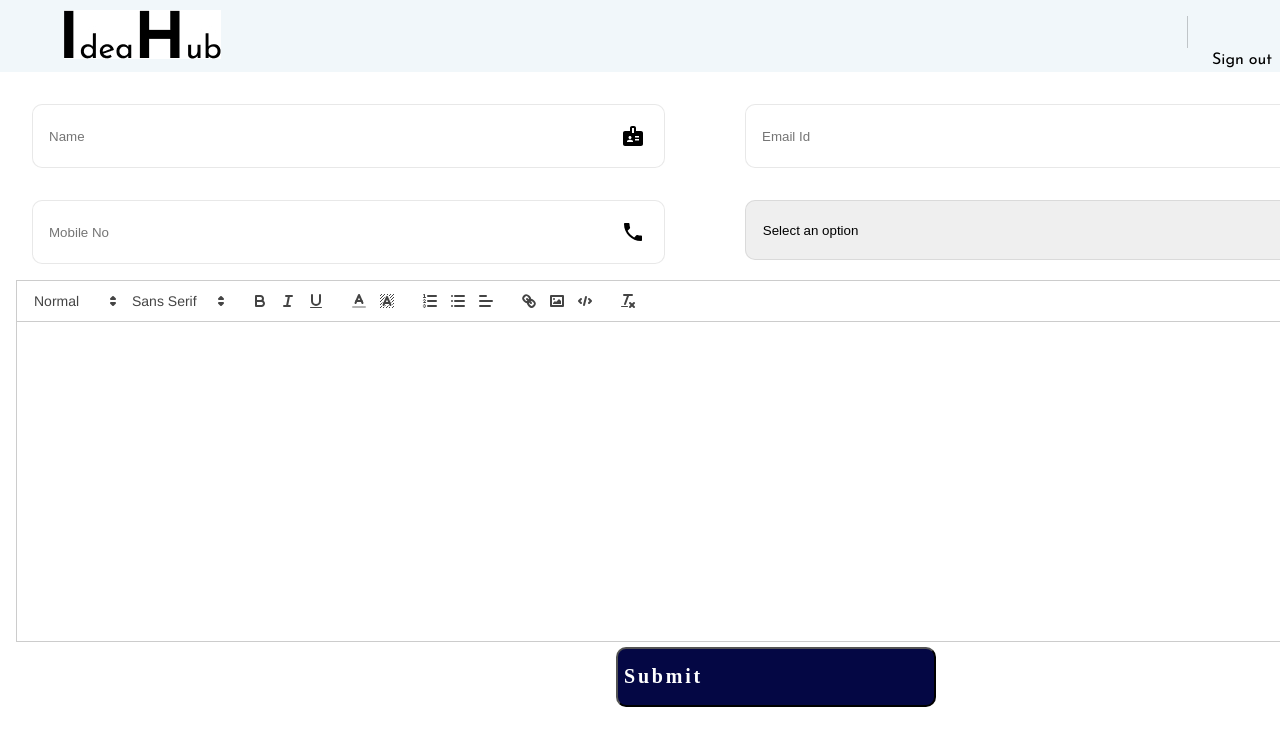
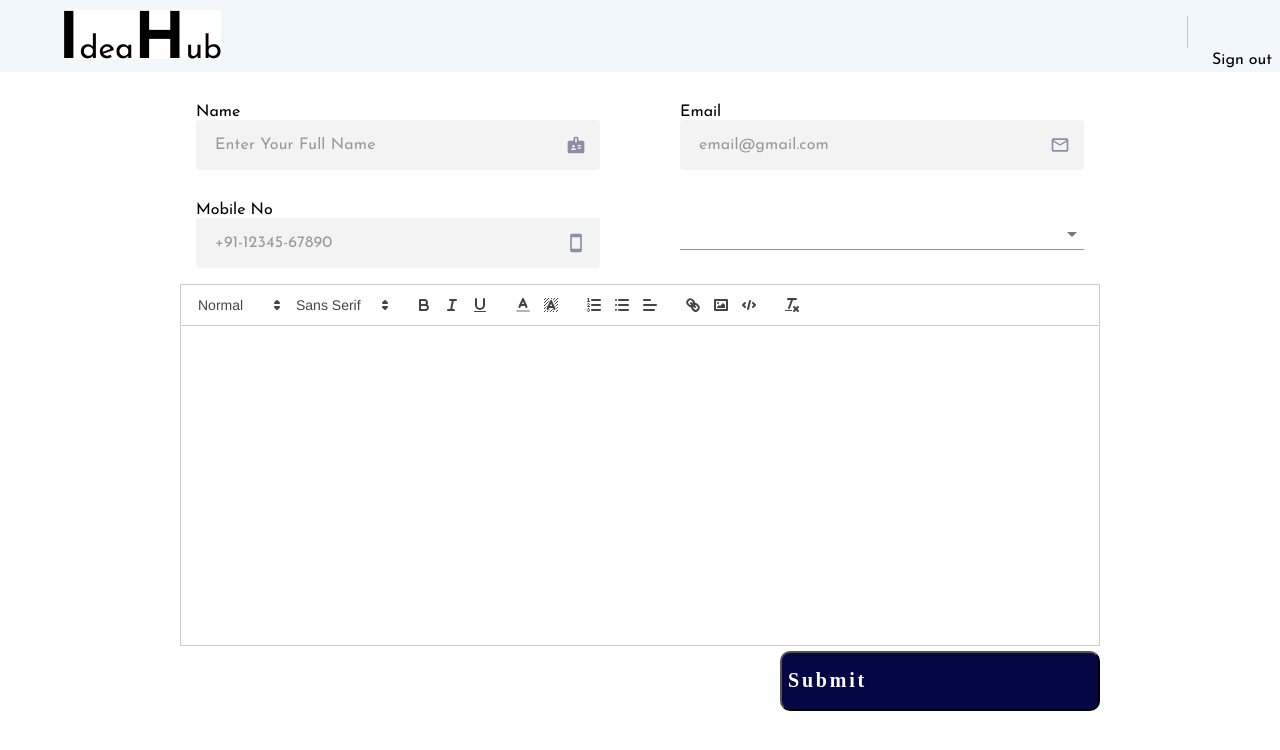
Before and after one commit to NaveentejaB/ideahupAPIintegration, a React (Create React App) app: page /ideahub in a window 1280 px wide. Shown: the top 750 px of the page. Built offline with nearby package versions, Linux system fonts and the light colour scheme; no server answers; sample sign-in values are in the browser's storage; a web font is replaced by a local one.

Commit message:
toast added

```diff
--- a/package.json
+++ b/package.json
@@ -15,7 +15,7 @@
     "editor": "^1.0.0",
     "formik": "^2.4.6",
     "history": "^5.3.0",
-    "primereact": "^10.6.3",
+    "primereact": "^10.6.5",
     "quill": "^2.0.0",
     "react": "^18.2.0",
     "react-bootstrap": "^2.10.2",
@@ -23,6 +23,7 @@
     "react-icons": "^5.1.0",
     "react-router-dom": "^6.23.0",
     "react-scripts": "5.0.1",
+    "react-toastify": "^10.0.5",
     "web-vitals": "^2.1.4"
   },
   "scripts": {
--- a/src/pages/Ideahub/Ideahub.js
+++ b/src/pages/Ideahub/Ideahub.js
@@ -402,21 +402,232 @@
 
 // export default Ideahub;
 
-import React, { useState, useEffect } from "react";
+// import React, { useState, useEffect, useContext } from "react";
+// import { useFormik } from "formik";
+// import style from "./Ideahub.module.css";
+// import ideahub from "../../assets/IdeaHubideahub_logo.jpg";
+// import { Editor } from "primereact/editor";
+// import MailOutlineIcon from "@mui/icons-material/MailOutline";
+// import BadgeIcon from "@mui/icons-material/Badge";
+// import LocalPhoneIcon from "@mui/icons-material/LocalPhone";
+// import WorkIcon from "@mui/icons-material/Work";
+// import axios from "axios";
+// import { useNavigate } from "react-router-dom";
+// import { InputAdornment, OutlinedInput } from "@mui/material";
+// import { UserContext } from "../../components/Context/UserContext";
+
+// const Ideahub = () => {
+//   const [userData, setUserData] = useState({});
+//   const navigate = useNavigate();
+//   const login  = useContext(UserContext)
+
+//   const { userName, userEmail, userPhone } = userData;
+//   const signout = () => {
+//     sessionStorage.removeItem("access_token");
+//     navigate("/");
+//   };
+
+
+
+//   const fetchUserDetails = async () => {
+//     try {
+//       const token = sessionStorage.getItem("access_token");
+//       if (!token) {
+//         console.error("Access token is missing.");
+//         navigate("/"); // Redirect to login page
+//         return;
+//       }
+//       const response = await axios.get(
+//         "https://ideahubbackend.up.railway.app/user/",
+//         {
+//           headers: {
+//             Authorization: token,
+//             "Content-Type": "application/json",
+//           },
+//         }
+//       );
+//       if (response.status === 200) {
+//         setUserData(response.data.data);
+//       } else {
+//         console.error(
+//           "Failed to fetch user details:",
+//           response.data.message
+//         );
+//       }
+//     } catch (err) {
+//       console.error("Error fetching user details:", err.message);
+//     }
+//   };
+
+//   const formik = useFormik({
+//     initialValues: {
+//       userRole: "",
+//       idea: "",
+//       phone: userPhone || "", // Use userPhone if available, otherwise default to empty string
+//     },
+//     onSubmit: async (values) => {
+//       try {
+//         const token = sessionStorage.getItem("access_token");
+//         const response = await axios.post(
+//           "https://ideahubbackend.up.railway.app/user/",
+//           values,
+//           {
+//             headers: {
+//               Authorization: token,
+//               "Content-Type": "application/json",
+//             },
+//           }
+//         );
+//         console.log(response.data);
+//         console.log(values);
+//       } catch (error) {
+//         console.error("Error submitting idea:", error.message);
+//       }
+//     },
+//   });
+
+//   useEffect(() => {
+//     fetchUserDetails();
+//   },[login]);
+
+
+
+//   return (
+//     <><div className={style.main}>
+//     <div className={style.nav}>
+//       <div className={style.idea_hub}>
+//         <p className={style.idea_txt}>
+//           <a href="/">
+//             <img src={ideahub} alt="ideahub_logo" />
+//           </a>
+//         </p>
+//         {/* <div className={style.alaram}>
+//           <p className={style.alaramcount}>3</p>
+//         </div> */}
+//         <div className={style.divider}></div>
+//         <div className={style.profile}>
+//           <div className={style.profile_details}>
+//             <p className={style.profile_name}>{userName}</p>
+//             <div className={style.profile_mailid}>
+//               <p className={style.profile_mail}>{userEmail}</p>
+
+//                 <p style={{cursor:"pointer"}}  onClick={signout}>                      Sign out
+// </p>
+
+//             </div>
+//           </div>
+//         </div>
+//       </div>
+//     </div>
+//     <div className={style.forms}>
+//       <form action="" onSubmit={formik.handleSubmit}>
+//         <div className={style.form_row1}>
+//           <div className={style.input_with_logo}>
+//             <BadgeIcon className={style.input_logo} />
+//             <input
+//               type="text"
+//               name="name"
+//               id="name"
+//               value={userName}
+//               onChange={formik.handleChange}
+//               placeholder="Name"
+//             />
+//           </div>
+//           <div className={style.input_with_logo}>
+//             <MailOutlineIcon className={style.input_logo} />
+//             <input
+//               type="email"
+//               name="email"
+//               id="email"
+//               value={userEmail}
+//               onChange={formik.handleChange}
+//               placeholder="Email Id"
+//             />
+//           </div>
+//         </div>
+//         <div className={style.form_row2}>
+//           <div className={style.input_with_logo}>
+//             <LocalPhoneIcon className={style.input_logo} />
+//             <input
+//               type="number"
+//               name="phone"
+//               id="phone"
+//               value={formik.values.phone}
+//               onChange={formik.handleChange}
+//               placeholder="Mobile No"
+//             />
+//           </div>
+//           <div className={style.input_with_logo}>
+//             <WorkIcon className={style.input_logo} />
+//             <select
+//               name="userRole"
+//               id="userRole"
+//               value={formik.values.userRole}
+//               onChange={formik.handleChange}
+//             >
+//               <option value="">Select an option</option>
+//               <option value="Pursing">Pursing</option>
+//               <option value="Experienced">Experienced</option>
+//               <option value="Fresher">Fresher</option>
+//             </select>
+//           </div>
+//         </div>
+//         <div>
+//           <div className="card">
+//             <Editor
+//               name="idea"
+//               id="idea"
+//               value={formik.values.idea}
+//               onTextChange={(e) =>
+//                 formik.setFieldValue("idea", e.htmlValue)
+//               }
+//               style={{ height: "320px" }}
+//             />
+//           </div>
+//         </div>
+//         <input type="submit" className={style.submit_button} />
+//       </form>
+//     </div>
+//   </div>    </>
+//   );
+// };
+
+// export default Ideahub;
+
+
+import React, { useContext, useEffect, useState } from "react";
 import { useFormik } from "formik";
 import style from "./Ideahub.module.css";
-import ideahub from "../../assets/IdeaHubideahub_logo.jpg";
-import { Editor } from "primereact/editor";
-import MailOutlineIcon from "@mui/icons-material/MailOutline";
-import BadgeIcon from "@mui/icons-material/Badge";
-import LocalPhoneIcon from "@mui/icons-material/LocalPhone";
-import WorkIcon from "@mui/icons-material/Work";
+
+import  ideahub from "../.././assets/IdeaHubideahub_logo.jpg"
+
+import { Editor } from 'primereact/editor';
+
+import MailOutlineIcon from '@mui/icons-material/MailOutline';
+import BadgeIcon from '@mui/icons-material/Badge';
+
+
+import OutlinedInput from '@mui/material/OutlinedInput';
+import InputAdornment from '@mui/material/InputAdornment';
+import FormControl from '@mui/material/FormControl';
+import FormHelperText from '@mui/material/FormHelperText';
+import Select from '@mui/material/Select';
+import { MenuItem } from "@mui/material";
+import FormLabel from '@mui/material/FormLabel';
+
+import StayCurrentPortraitIcon from '@mui/icons-material/StayCurrentPortrait'
+import { useNavigate } from "react-router-dom";
 import axios from "axios";
-import { useNavigate } from "react-router-dom";
+import { UserContext } from "../../components/Context/UserContext";
+import { ToastContainer, toast } from 'react-toastify';
 
+import 'react-toastify/dist/ReactToastify.css';
 const Ideahub = () => {
   const [userData, setUserData] = useState({});
   const navigate = useNavigate();
+  const login  = useContext(UserContext)
+  const notify = () => toast("Idea sucessfully submitted !");
+
 
   const { userName, userEmail, userPhone } = userData;
   const signout = () => {
@@ -485,7 +696,7 @@ const Ideahub = () => {
 
   useEffect(() => {
     fetchUserDetails();
-  });
+  },[login]);
 
 
 
@@ -499,18 +710,16 @@ const Ideahub = () => {
             <img src={ideahub} alt="ideahub_logo" />
           </a>
             </p>
-            {/* <div className={style.alaram}>
-              <p className={style.alaramcount}>3</p>
-            </div> */}
+
             <div className={style.divider}></div>
             <div className={style.profile}>
               <div className={style.profile_details}>
                 <p className={style.profile_name}>{userName}</p>
                 <div className={style.profile_mailid}>
-                  <p className={style.profile_mail}>{userEmail}</p>
-
-                    <p style={{cursor:"pointer"}}  onClick={signout}>                      Sign out
+                  <p className={style.profile_mail}>
+                  {userEmail}
                   </p>
+                  <p style={{cursor:"pointer"}}  onClick={signout}>Sign out</p>
 
                 </div>
               </div>
@@ -520,56 +729,94 @@ const Ideahub = () => {
         <div className={style.forms}>
           <form action="" onSubmit={formik.handleSubmit}>
           <div className={style.form_row1}>
-              <div className={style.input_with_logo}>
-                <BadgeIcon className={style.input_logo} />
-                <input
-                  type="text"
-                  name="name"
-                  id="name"
+          <FormControl className={style.signupInput} size='medium' sx={{ width: '100%', '@media (max-width: 600px)': { width: '100%' } }} variant="standard">
+              <label htmlFor="nameSignup">
+              Name
+              </label>
+              <OutlinedInput
+                className='borderless-input'
+                sx={{ background: '#F3F3F3' }}
+                id="outlined-adornment-weight"
+                placeholder='Enter Your Full Name'
+                endAdornment={<InputAdornment position="end"><BadgeIcon sx={{ color: '#0407446E', fontSize: 20 }} /></InputAdornment>}
+                aria-describedby="outlined-weight-helper-text"
+                inputProps={{ 'aria-label': 'Name' }}
                 value={userName}
                 onChange={formik.handleChange}
-                  placeholder="Name"
+                name="name"
+
               />
-              </div>
-              <div className={style.input_with_logo}>
-                <MailOutlineIcon className={style.input_logo} />
-                <input
+            </FormControl>
+            <FormControl className={style.signupInput} size='medium' sx={{ width: '100%', '@media (max-width: 600px)': { width: '100%' } }} variant="standard">
+            <label htmlFor="nameSignup">
+              Email
+              </label>
+              <OutlinedInput
+                className='borderless-input'
+                sx={{ background: '#F3F3F3' }}
                 type="email"
                 name="email"
                 id="email"
                 value={userEmail}
                 onChange={formik.handleChange}
-                  placeholder="Email Id"
+
+                placeholder="email@gmail.com"
+                endAdornment={<InputAdornment position="end"><MailOutlineIcon sx={{ color: '#0407446E', fontSize: 20 }} /></InputAdornment>}
+                aria-describedby="outlined-weight-helper-text"
+                inputProps={{ 'aria-label': 'email' }}
               />
-              </div>
+            </FormControl>
             </div>
             <div className={style.form_row2}>
-              <div className={style.input_with_logo}>
-                <LocalPhoneIcon className={style.input_logo} />
-                <input
-                  type="number"
+            <FormControl className={style.input_with_logo} size='medium' sx={{ width: '100%', '@media (max-width: 600px)': { width: '100%' } }} variant="standard">
+            <label htmlFor="nameSignup">
+              Mobile No
+              </label>
+      <OutlinedInput
+        className='borderless-input'
+        sx={{ background: '#F3F3F3' }}
+        // id="outlined-adornment-weight"
+        placeholder='+91-12345-67890'
               name="phone"
               id="phone"
               value={formik.values.phone}
               onChange={formik.handleChange}
-                  placeholder="Mobile No"
+                endAdornment={<InputAdornment position="end"><StayCurrentPortraitIcon sx={{ color: '#0407446E', fontSize: 20 }} /></InputAdornment>}
+        aria-describedby="outlined-weight-helper-text"
+        inputProps={{ 'aria-label': 'mobile' }}
       />
-              </div>
-              <div className={style.input_with_logo}>
-                <WorkIcon className={style.input_logo} />
-                <select
+    </FormControl>
+    <FormControl className={style.input_with_logo} size='medium' sx={{ width: '100%', '@media (max-width: 600px)': { width: '100%' } }} variant="standard">
+      <FormLabel id="select-field-demo-label" htmlFor="select-field-demo-button">
+      </FormLabel>
+      <Select
        name="userRole"
        id="userRole"
        value={formik.values.userRole}
        onChange={formik.handleChange}
+        defaultValue="Select Option"
+        slotProps={{
+          button: {
+            id: 'select-field-demo-button',
+            // TODO: Material UI set aria-labelledby correctly & automatically
+            // but Base UI and Joy UI don't yet.
+            'aria-labelledby': 'select-field-demo-label select-field-demo-button',
+          },
+        }}
       >
-                  <option value="">Select an option</option>
-                  <option value="Pursing">Pursing</option>
-                  <option value="Experienced">Experienced</option>
-                  <option value="Fresher">Fresher</option>
-                </select>
+                <MenuItem value="Select Option">Select Option</MenuItem>
+
+        <MenuItem value="pursuing">Pursuing</MenuItem>
+        <MenuItem value="experienced">Experienced</MenuItem>
+        <MenuItem value="fresher">Fresher</MenuItem>
+
+      </Select>
+      <FormHelperText id="select-field-demo-helper">
+      </FormHelperText>
+    </FormControl>
+
 </div>
-            </div>
+
             <div>
         <div className="card">
         <Editor
@@ -580,10 +827,12 @@ const Ideahub = () => {
                 formik.setFieldValue("idea", e.htmlValue)
               }
               style={{ height: "320px" }}
-                />
+            />        </div>
+
             </div>
-            </div>
-            <input type="submit" className={style.submit_button} />
+            <input onClick={notify} type="submit" className={style.submit_button} />
+            <ToastContainer />
+
           </form>
         </div>
       </div>
```
Also changed, not shown: 1 other file (tests, documents, lock files or other folders). Lines whose indentation alone changed are shown as unchanged.
